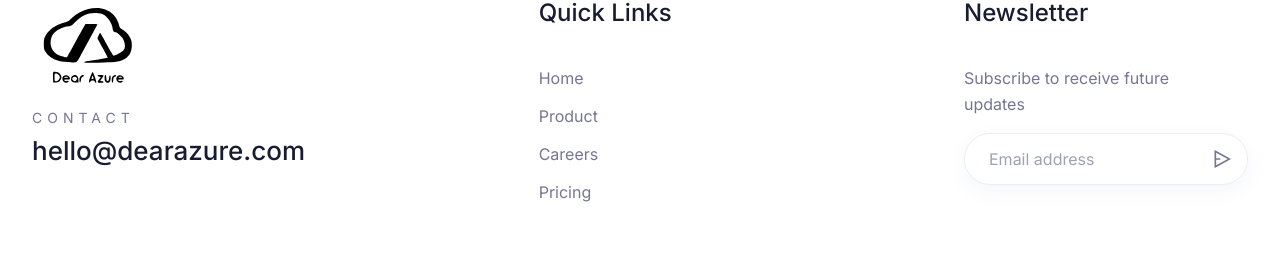
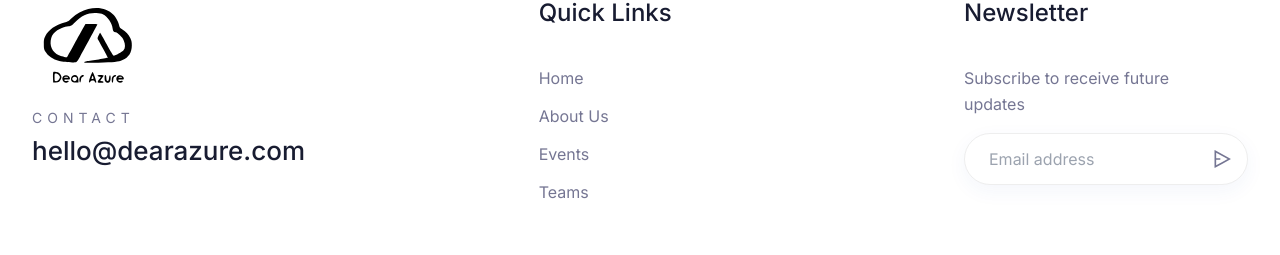
Before and after one commit to umair986/dear_azure, a Next.js app: page /error in a window 1280 px wide. Shown: the part 854-1109 px from the top of the page. Built offline with nearby package versions, Linux system fonts and the light colour scheme.

Commit message:
changes 1.0

```diff
--- a/app/(site)/error/page.tsx
+++ b/app/(site)/error/page.tsx
@@ -2,8 +2,8 @@ import { Metadata } from "next";
 import Image from "next/image";
 
 export const metadata: Metadata = {
-  title: "Error Page - Solid SaaS Boilerplate",
-  description: "This is Error page for Solid Pro",
+  title: "Error Page",
+  description: "This is Error page",
   // other metadata
 };
 
--- a/app/(site)/page.tsx
+++ b/app/(site)/page.tsx
@@ -8,8 +8,8 @@ import Contact from "@/components/Contact";
 import Blog from "@/components/Blog";
 
 export const metadata: Metadata = {
-  title: "Next.js Starter Template for SaaS Startups - Solid SaaS Boilerplate",
-  description: "This is Home for Solid Pro",
+  title: "Dear Azure",
+  description: "This is Dear Azure Website",
   // other metadata
 };
 
--- a/components/About/index.tsx
+++ b/components/About/index.tsx
@@ -7,7 +7,7 @@ const About = () => {
   return (
     <>
       {/* <!-- ===== About Start ===== --> */}
-      <section className="overflow-hidden pb-20 lg:pb-25 xl:pb-30">
+      <section className="overflow-hidden pb-20 lg:pb-25 xl:pb-30" id="aboutus">
         <div className="mx-auto max-w-c-1235 px-4 md:px-8 xl:px-0">
           <div className="flex items-center gap-8 lg:gap-32.5">
             <motion.div
@@ -59,6 +59,9 @@ const About = () => {
               viewport={{ once: true }}
               className="animate_right md:w-1/2"
             >
+              <h1 className="relative mb-6 text-3xl font-bold text-black dark:text-white xl:text-hero">
+                About Us
+              </h1>
               <h2 className="relative mb-6 text-3xl font-bold text-black dark:text-white xl:text-hero">
                 Welcome to Dear Azure
                 <span className="relative inline-block before:absolute before:bottom-2.5 before:left-0 before:-z-1 before:h-3 before:w-full before:bg-titlebg dark:before:bg-titlebgdark">
--- a/components/Footer/index.tsx
+++ b/components/Footer/index.tsx
@@ -93,7 +93,7 @@ const Footer = () => {
                         href="#"
                         className="mb-3 inline-block hover:text-primary"
                       >
-                        Product
+                        About Us
                       </a>
                     </li>
                     <li>
@@ -101,7 +101,7 @@ const Footer = () => {
                         href="#"
                         className="mb-3 inline-block hover:text-primary"
                       >
-                        Careers
+                        Events
                       </a>
                     </li>
                     <li>
@@ -109,7 +109,7 @@ const Footer = () => {
                         href="#"
                         className="mb-3 inline-block hover:text-primary"
                       >
-                        Pricing
+                        Teams
                       </a>
                     </li>
                   </ul>
--- a/components/Header/index.tsx
+++ b/components/Header/index.tsx
@@ -160,6 +160,4 @@ const Header = () => {
   );
 };
 
-// w-full delay-300
-
 export default Header;
```
Also changed, not shown: types/testimonial.ts (deleted, +0 -8 lines), 7 other files (tests, documents, lock files or other folders).
